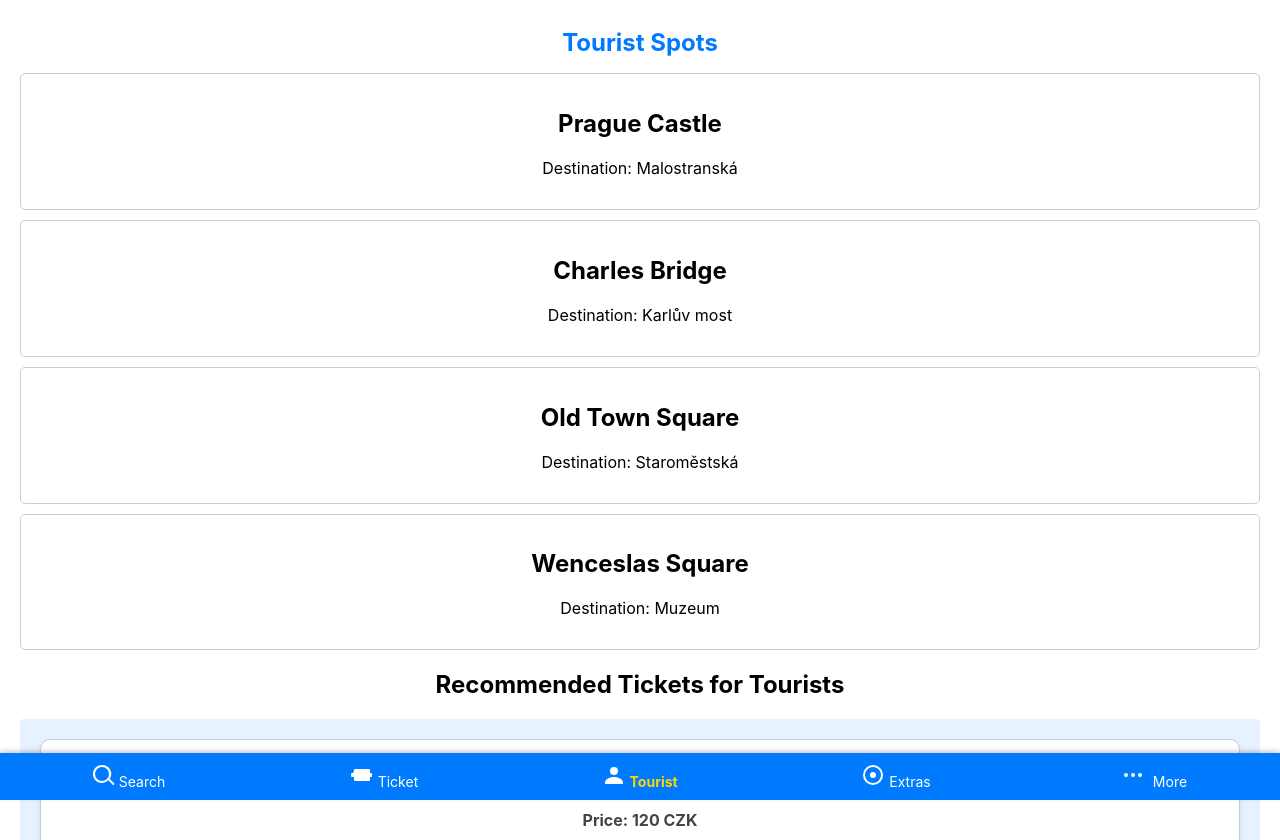
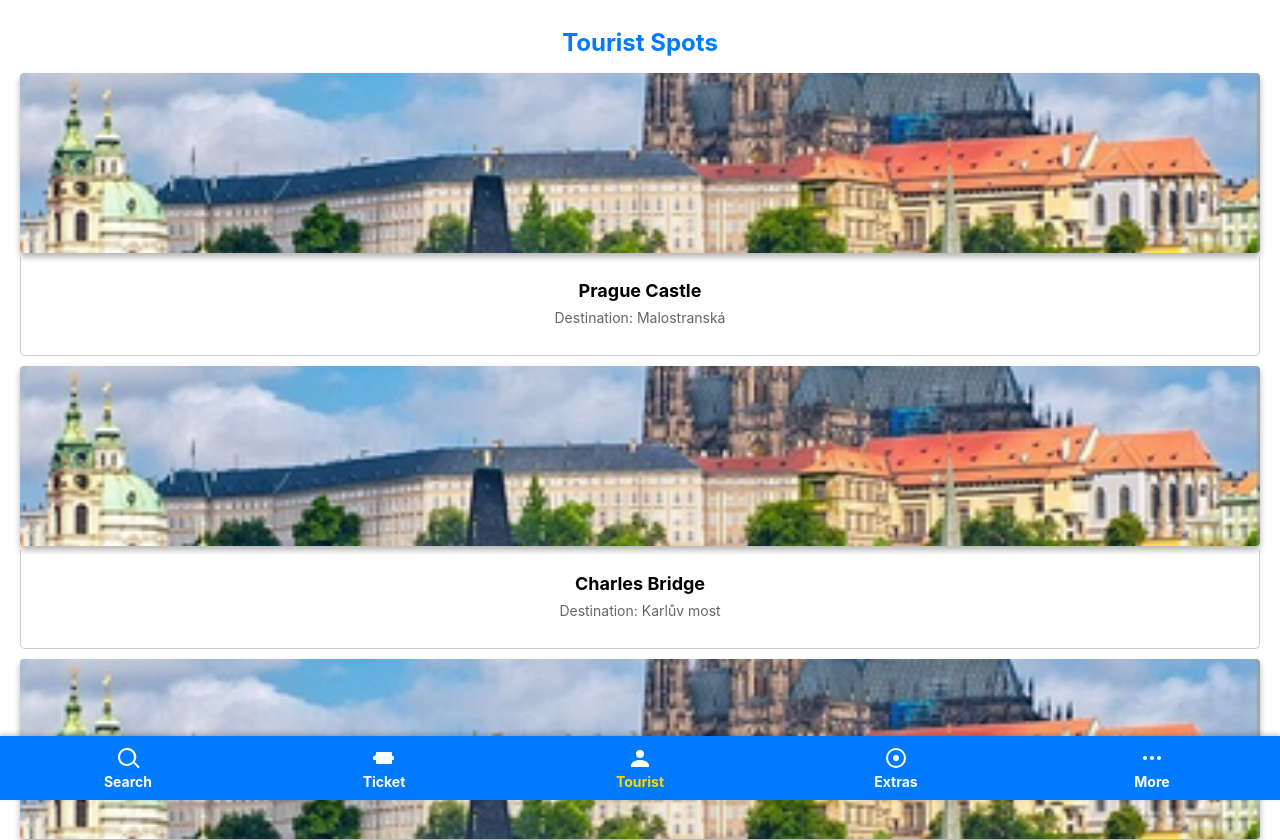
Before and after one commit to BechnyJan/farewheel, a React (Create React App) app: page /tourist in a window 1280 px wide. Built offline with nearby package versions, Linux system fonts and the light colour scheme.

Commit message:
tourist page, ticket list

```diff
--- a/src/components/BottomNavBar.css
+++ b/src/components/BottomNavBar.css
@@ -18,6 +18,10 @@
   flex: 1;
 }
 
+.nav-item h4 {
+  margin: 0;
+}
+
 .nav-item:hover {
   color: #ffd700;
 }
--- a/src/components/BottomNavBar.js
+++ b/src/components/BottomNavBar.js
@@ -10,19 +10,19 @@ function BottomNavBar() {
   return (
     <nav className="bottom-nav">
       <NavLink to="/" className="nav-item">
-        <img src={search} alt="Search" /> Search
+        <img src={search} alt="Search" /> <h4>Search</h4>
       </NavLink>
       <NavLink to="/tickets" className="nav-item">
-       <img src={ticket} alt="Search" /> Ticket
+        <img src={ticket} alt="Search" /> <h4>Ticket</h4>
       </NavLink>
       <NavLink to="/tourist" className="nav-item">
-        <img src={tourist} alt="📸" /> Tourist
+        <img src={tourist} alt="📸" /> <h4>Tourist</h4>
       </NavLink>
       <NavLink to="/extras" className="nav-item">
-       <img src={extras} alt="Search" /> Extras
+        <img src={extras} alt="Search" /> <h4>Extras</h4>
       </NavLink>
       <NavLink to="/more" className="nav-item">
-       <img src={more} alt="Search" />  More
+        <img src={more} alt="Search" /> <h4>More</h4>
       </NavLink>
     </nav>
   );
--- a/src/components/TicketsList.css
+++ b/src/components/TicketsList.css
@@ -21,6 +21,7 @@
   padding: 15px;
   margin-bottom: 1rem;
   background-color: #f9f9f9;
+  color: black;
   border-radius: 8px;
   box-shadow: 0 2px 4px rgba(0, 0, 0, 0.3);
 }
--- a/src/components/TicketsList.js
+++ b/src/components/TicketsList.js
@@ -4,8 +4,7 @@ import "./TicketsList.css";
 export default function TicketsList({ process }) {
   const [tickets, setTickets] = useState([]);
 
-
-  console.log(tickets)
+  console.log(tickets);
 
   useEffect(() => {
     const savedTickets = JSON.parse(localStorage.getItem("tickets")) || [];
@@ -13,7 +12,7 @@ export default function TicketsList({ process }) {
   }, []);
   console.log(tickets);
   const handleActivate = (instanceId) => {
-    console.log(instanceId);
+    // console.log(instanceId);
 
     // Aktualizace stavu jízdenky
     // const updatedTickets = tickets.map((ticket) =>
@@ -28,6 +27,8 @@ export default function TicketsList({ process }) {
           return {
             ...ticket,
             activated: true,
+            activationTime: Date.now(),
+            validUntil: Date.now() + `${ticket.duration ? ticket.duration * 60*1000 : 60}`,
           };
         }
       }
--- a/src/pages/PassesPage.js
+++ b/src/pages/PassesPage.js
@@ -45,7 +45,7 @@ export default function PassesPage({ process, setProcessPurchase }) {
   };
 
   const ticketOptions = [
-    { name: "Single ticket", price: "15", icon: "🚌", duration: "" },
+    { name: "Single ticket", price: "15", icon: "🚌", duration: "1" },
     // { name: "Heritage service single ticket", price: "500 CZK", icon: "🏛️" },
     { name: "30minutes ticket", price: "20", icon: "⏱️", duration: "30" },
     { name: "90minutes ticket", price: "30", icon: "⏳", duration: "90" },
--- a/src/pages/TicketDetailPage.js
+++ b/src/pages/TicketDetailPage.js
@@ -2,12 +2,79 @@ import React, { useEffect, useState } from "react";
 import { useParams, useNavigate } from "react-router-dom";
 import BackButton from "../components/BackButton";
 import "./TicketDetailPage.css";
+
+// export default function TicketDetail() {
+//   const { id } = useParams();
+//   const navigate = useNavigate();
+//   const [ticket, setTicket] = useState(null);
+
+//   const [verificationCode, setVerificationCode] = useState("");
+
+//   useEffect(() => {
+//     // Fetch ticket details from localStorage
+//     const savedTickets = JSON.parse(localStorage.getItem("tickets")) || [];
+//     const selectedTicket = savedTickets.find((ticket) => ticket.id === id);
+//     setTicket(selectedTicket);
+
+//     // Generate a random verification code
+//     const randomCode = Math.random()
+//       .toString(36)
+//       .substring(2, 10)
+//       .toUpperCase();
+//     setVerificationCode(randomCode);
+//   }, [id]);
+
+//   const [remainingTime, setRemainingTime] = useState(
+//     ticket.validUntil - Date.now()
+//   );
+
+//   useEffect(() => {
+//     const interval = setInterval(() => {
+//       setRemainingTime(ticket.validUntil - Date.now());
+//     }, 1000);
+
+//     return () => clearInterval(interval);
+//   }, [ticket?.validUntil]);
+
+//   const formatTime = (ms) => {
+//     const minutes = Math.floor(ms / 60000);
+//     const seconds = Math.floor((ms % 60000) / 1000);
+//     return `${minutes}m ${seconds}s`;
+//   };
+
+//   if (!ticket) {
+//     return <p>Ticket not found</p>;
+//   }
+
+//   return (
+//     <div className="ticket-detail-page">
+//       <BackButton title={"Ticket Details"} />
+//       <div className="ticket-info">
+//         <h2>{ticket.name}</h2>
+//         <p>Price: {ticket.price} CZK</p>
+//         <p>Duration: {ticket.duration || "One way ticket"}</p>
+//         <p>Status: {ticket.activated ? "Activated" : "Not Activated"}</p>
+//         {ticket.activated && remainingTime > 0 ? (
+//           <p>Remaining: {formatTime(remainingTime)}</p>
+//         ) : ticket.activated ? (
+//           <p>Expired</p>
+//         ) : null}
+
+//         <div className="verification-code">
+//           <p>Verification Code:</p>
+//           <span>{verificationCode}</span>
+//         </div>
+//       </div>
+//     </div>
+//   );
+// }
 
 export default function TicketDetail() {
   const { id } = useParams();
   const navigate = useNavigate();
   const [ticket, setTicket] = useState(null);
   const [verificationCode, setVerificationCode] = useState("");
+  const [remainingTime, setRemainingTime] = useState(null);
 
   useEffect(() => {
     // Fetch ticket details from localStorage
@@ -15,13 +82,41 @@ export default function TicketDetail() {
     const selectedTicket = savedTickets.find((ticket) => ticket.id === id);
     setTicket(selectedTicket);
 
+    if (selectedTicket) {
       // Generate a random verification code
       const randomCode = Math.random()
         .toString(36)
         .substring(2, 10)
         .toUpperCase();
       setVerificationCode(randomCode);
+
+      // Set initial remaining time
+      if (selectedTicket.validUntil) {
+        setRemainingTime(selectedTicket.validUntil - Date.now());
+      }
+    }
   }, [id]);
+
+  useEffect(() => {
+    if (ticket?.validUntil) {
+      const interval = setInterval(() => {
+        const timeLeft = ticket.validUntil - Date.now();
+        setRemainingTime(timeLeft);
+        if (timeLeft <= 0) {
+          clearInterval(interval);
+        }
+      }, 1000);
+
+      return () => clearInterval(interval);
+    }
+  }, [ticket]);
+
+  const formatTime = (ms) => {
+    if (ms <= 0) return "Expired";
+    const minutes = Math.floor(ms / 60000);
+    const seconds = Math.floor((ms % 60000) / 1000);
+    return `${minutes}m ${seconds}s`;
+  };
 
   if (!ticket) {
     return <p>Ticket not found</p>;
@@ -29,12 +124,19 @@ export default function TicketDetail() {
 
   return (
     <div className="ticket-detail-page">
-      <BackButton title={"Ticket Details"} />
+      {/* <button onClick={() => navigate(-1)}>← Back</button> */}
+      <BackButton title={"Ticket Detail"} />
       <div className="ticket-info">
         <h2>{ticket.name}</h2>
         <p>Price: {ticket.price} CZK</p>
         <p>Duration: {ticket.duration || "One way ticket"}</p>
         <p>Status: {ticket.activated ? "Activated" : "Not Activated"}</p>
+        {ticket.activated && remainingTime > 0 ? (
+          <p>Remaining: {formatTime(remainingTime)}</p>
+        ) : ticket.activated ? (
+          <p>Expired</p>
+        ) : null}
+
         <div className="verification-code">
           <p>Verification Code:</p>
           <span>{verificationCode}</span>
--- a/src/pages/TouristPage.css
+++ b/src/pages/TouristPage.css
@@ -12,17 +12,45 @@
   gap: 10px;
 }
 
-.tourist-spot-card {
+.tourist-spot-card,
+.tourist-spot-info {
   padding: 15px;
   border: 1px solid #ccc;
-  border-radius: 5px;
+  border-bottom-right-radius:  5px;
+   border-bottom-left-radius:  5px;
   cursor: pointer;
   transition: transform 0.2s;
+  border-top: none;
 }
 
-.tourist-spot-card:hover {
-  transform: scale(1.05);
-  box-shadow: 0px 4px 6px rgba(0, 0, 0, 0.1);
+.tourist-spot-card {
+  padding: 0;
+  border: 0;
+}
+
+.tourist-spot-img {
+  width: 100%;
+  /* height: auto;  */
+  height: 180px;
+  object-fit: cover;
+  border-radius: 4px;
+  box-shadow: 0px 4px 6px rgba(0, 0, 0, 0.3);
+}
+
+.tourist-spot-info h2 {
+  font-size: 18px;
+  font-weight: bold;
+  margin: 8px 0;
+}
+
+.tourist-spot-info p {
+  font-size: 14px;
+  color: #666;
+  margin-top: 0;
+}
+
+.tourist-spot-img:hover {
+  transform: scale(1.02);
 }
 
 /* .recommended-tickets-list {
--- a/src/pages/TouristPage.js
+++ b/src/pages/TouristPage.js
@@ -1,10 +1,11 @@
 import React from "react";
 import { useNavigate } from "react-router-dom";
 import BottomNavBar from "../components/BottomNavBar";
+import castle from "../icons/prague_cas.png";
 import {
   mockResults,
   recommendedTickets,
-  touristSpots
+  touristSpots,
 } from "../data/textData";
 import "./TouristPage.css";
 
@@ -25,18 +26,20 @@ function TouristPage() {
 
   return (
     <>
-      {" "}
       <div className="tourist-page">
         <h1>Tourist Spots</h1>
         <div className="tourist-spots-list">
           {touristSpots.map((spot) => (
+            <div className="tourist-spot-card">
+              <img className="tourist-spot-img" alt={spot.name} src={castle} />
               <div
                 key={spot.id}
-              className="tourist-spot-card"
+                className="tourist-spot-info"
                 onClick={() => handleNavigate(spot.destination)}
               >
                 <h2>{spot.name}</h2>
                 <p>Destination: {spot.destination}</p>
+              </div>
             </div>
           ))}
         </div>
```
Also changed, not shown: src/icons/prague_cas.png (added). Lines whose indentation alone changed are shown as unchanged.
